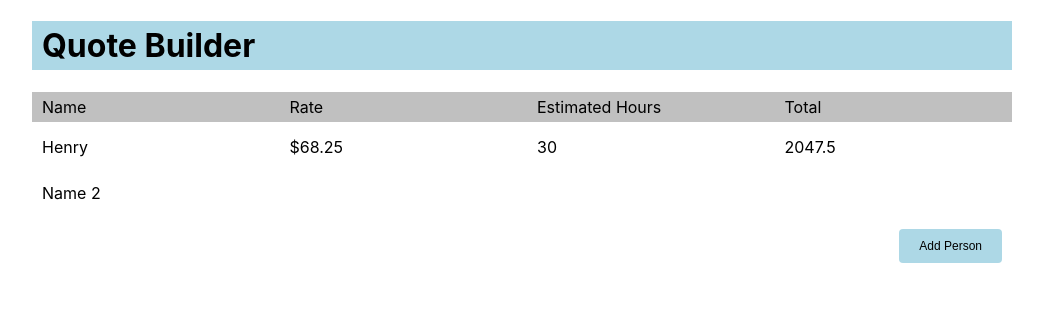
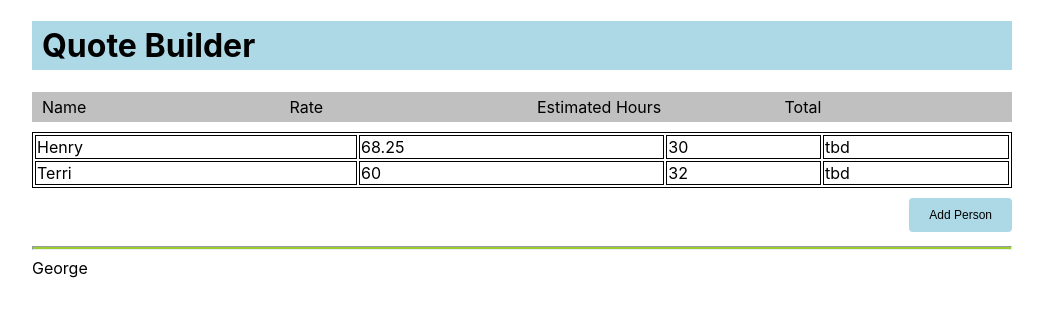
Before and after one commit to halpert3/estimating-app-mirrored, a React (Create React App) app: page / in a window 1280 px wide. Shown: the top 316 px of the page, without its empty margins (118-1161 px from the left). Built offline with nearby package versions, Linux system fonts and the light colour scheme.

Commit message:
formatting table

```diff
--- a/src/Project.css
+++ b/src/Project.css
@@ -41,6 +41,16 @@ p {
     padding: 5px 10px;
 }
 
+.table {
+    width: 100%;
+    margin: 0 auto;
+    border: 1px solid black;
+}
+
+td {
+    border: 1px solid black;
+}
+
 button {
     background-color: lightblue;
     border-radius: 4px;
--- a/src/Project.js
+++ b/src/Project.js
@@ -1,14 +1,52 @@
 import React from 'react';
 import './Project.css'
 
+
+const ColoredLine = ({ color }) => (
+    <hr
+        style={{
+            backgroundColor: color,
+            height: 2
+        }}
+    />
+);
+const ListEngineers = props => {
+    return (
+        <div style={{ paddingBottom: 10 }}>
+            <table className="table">
+                {props.everyone.map((person, index) => {
+                    return (
+                        <tr key={index}>
+                            <td>{person.name}</td>
+                            <td>{person.rate}</td>
+                            <td>{person.estimated_hours}</td>
+                            <td>tbd</td>
+                        </tr>
+
+                    )
+                })}
+            </table>
+        </div>
+    )
+}
+
+
+
+
 class Project extends React.Component {
+
     state = {
-        name: "Henry",
-        rate: 68.25,
-        estimated_hours: 30
+        name: "George",
+        allEngineers: [
+            { name: "Henry", rate: 68.25, estimated_hours: 30 },
+            { name: "Terri", rate: 60, estimated_hours: 32 }
+        ]
     }
+
+
     render() {
         return (
+
             <div className="grid-container">
                 <div className="middle-col">
                     <h1>Quote Builder</h1>
@@ -18,16 +56,18 @@ class Project extends React.Component {
                         <div id="headers">Estimated Hours</div>
                         <div id="headers">Total</div>
                     </div>
-                    <div className="chart-container">
-                        <div>{this.state.name}</div>
-                        <div>${this.state.rate}</div>
-                        <div>{this.state.estimated_hours}</div>
-                        <div>{this.state.estimated_hours * this.state.rate}</div>
-                    </div>
-                    <p>Name 2</p>
-                    <p><button type="button">Add Person</button></p>
+                    <ListEngineers everyone={this.state.allEngineers} />
+                    <div><button type="button">Add Person</button></div>
+                    <br /><br />
+                    <div><ColoredLine color="yellowgreen" /></div>
+
+                    <div>{this.state.name}</div>
+
                 </div>
-            </div >
+            </div>
+
+
+
         );
     }
 }
```
